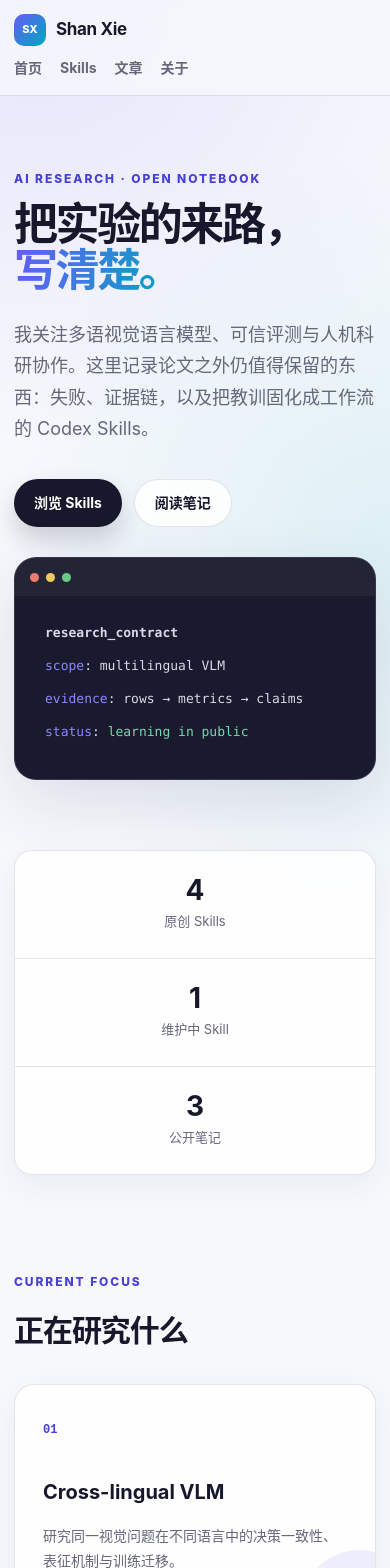
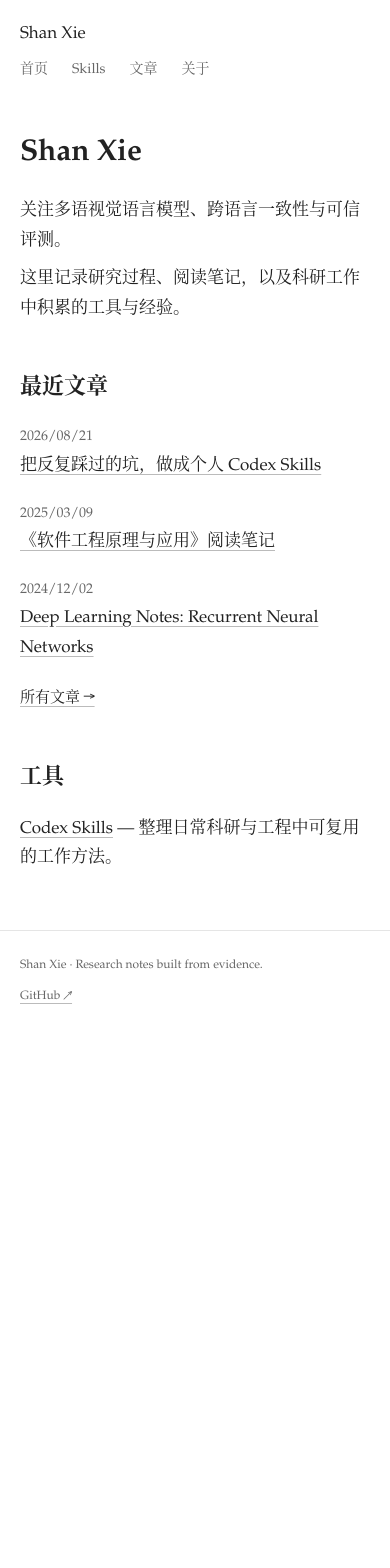
Before and after one commit to ShAn3003/shan3003.github.io, a Next.js app: page / in a window 390 px wide. Shown: the top 1568 px of the page. After the commit the page ends 1023 px from the top, so only its background shows below. Built offline with nearby package versions, Linux system fonts and the light colour scheme.

Commit message:
Simplify site layout and article typography

```diff
--- a/app/about/page.tsx
+++ b/app/about/page.tsx
@@ -6,7 +6,7 @@ export default function AboutPage() {
   return (
     <>
       <header className="page-hero">
-        <p className="eyebrow">ABOUT</p><h1>你好，我是 Shan Xie。</h1>
+        <h1>你好，我是 Shan Xie。</h1>
         <p>我有人工智能专业背景，目前关注多语视觉语言模型、跨语言一致性、可信评测，以及让 AI agent 更可靠地参与科研工作的协作机制。</p>
       </header>
       <div className="about-grid">
--- a/app/archive/page.tsx
+++ b/app/archive/page.tsx
@@ -9,7 +9,7 @@ export default function ArchivePage() {
   const posts = getAllPosts();
   return (
     <>
-      <header className="page-hero compact"><p className="eyebrow">WRITING</p><h1>文章归档</h1><p>研究记录、工程反思与阶段性阅读笔记。</p></header>
+      <header className="page-hero compact"><h1>文章归档</h1><p>研究记录、工程反思与阶段性阅读笔记。</p></header>
       <div className="archive-list">
         {posts.map((post) => (
           <article key={post.slug}>
--- a/app/globals.css
+++ b/app/globals.css
@@ -1,194 +1,130 @@
 :root {
-  --bg: #f7f8fc;
-  --surface: rgba(255, 255, 255, 0.84);
-  --surface-solid: #fff;
-  --ink: #17182b;
-  --muted: #65677a;
-  --line: rgba(35, 37, 65, 0.12);
-  --accent: #665cf6;
-  --accent-dark: #4940d8;
-  --cyan: #00a8bd;
-  --orange: #f08a4b;
-  --shadow: 0 24px 70px rgba(44, 45, 84, 0.12);
+  color-scheme: light;
+  --ink: #222;
+  --muted: #666;
+  --line: #e5e5e5;
 }
 
 * { box-sizing: border-box; }
-html { scroll-behavior: smooth; }
 body {
   margin: 0;
   color: var(--ink);
-  background:
-    radial-gradient(circle at 10% 0%, rgba(102, 92, 246, 0.12), transparent 28rem),
-    radial-gradient(circle at 100% 15%, rgba(0, 168, 189, 0.10), transparent 25rem),
-    var(--bg);
-  font-family: Inter, ui-sans-serif, system-ui, -apple-system, BlinkMacSystemFont, "Segoe UI", "Noto Sans CJK SC", sans-serif;
+  background: #fff;
+  font-family: Palatino, "Palatino Linotype", "Book Antiqua", "Noto Serif CJK SC", "Songti SC", SimSun, serif;
+  font-size: 17px;
   line-height: 1.75;
+  overflow-wrap: anywhere;
+}
+a { color: inherit; text-decoration: underline; text-decoration-color: #bbb; text-underline-offset: 4px; }
+a:hover { text-decoration-color: currentColor; }
+a:focus-visible { outline: 2px solid #555; outline-offset: 4px; }
+code { font-family: ui-monospace, SFMono-Regular, Menlo, Consolas, monospace; font-size: .85em; }
+h1 { margin: 0 0 24px; font-size: 34px; line-height: 1.3; font-weight: 600; }
+h2 { margin: 0 0 20px; font-size: 22px; line-height: 1.5; font-weight: 600; }
+h3 { margin: 0 0 8px; font-size: 20px; line-height: 1.5; font-weight: 600; }
+p { margin: 8px 0; }
+.shell { width: min(760px, calc(100% - 40px)); margin-inline: auto; }
+.page-content { padding-block: 48px 72px; }
+.skip-link { position: fixed; left: 16px; top: -80px; padding: 9px 14px; background: #222; color: #fff; z-index: 100; }
+.skip-link:focus { top: 12px; }
+
+.header-inner, .footer-inner { display: flex; align-items: center; justify-content: space-between; gap: 28px; }
+.header-inner { min-height: 80px; }
+.brand { text-decoration: none; }
+.brand strong { font-size: 17px; font-weight: 400; }
+.site-header nav { display: flex; flex-wrap: wrap; gap: 12px 24px; }
+.site-header nav a { color: var(--muted); font-size: 14px; text-decoration: none; }
+.site-header a:hover { text-decoration: underline; }
+.site-footer { border-top: 1px solid var(--line); color: var(--muted); }
+.footer-inner { min-height: 76px; font-size: 12px; }
+
+.home section + section, .skill-section, .about-grid section { margin-top: 48px; }
+.home-notes ul { margin: 0 0 20px; padding: 0; list-style: none; }
+.home-notes li { display: grid; grid-template-columns: 100px 1fr; gap: 20px; margin-block: 16px; align-items: baseline; }
+.home-notes time, .archive-list time { color: var(--muted); font-size: 14px; font-variant-numeric: tabular-nums; }
+.home-more, .text-link { font-size: 15px; }
+.page-hero { margin-bottom: 32px; }
+.catalog-date { color: var(--muted); font-size: 14px; margin-top: 20px; }
+
+.archive-list article { display: grid; grid-template-columns: 100px 1fr; gap: 20px; padding-block: 24px; border-bottom: 1px solid var(--line); }
+.archive-list h2 { margin-bottom: 8px; font-size: 20px; }
+.archive-list p { margin: 0; color: var(--muted); font-size: 16px; }
+.contact-line { margin-top: 40px; }
+
+.section-heading { display: flex; align-items: baseline; gap: 12px; margin-bottom: 8px; }
+.section-heading h2 { margin: 0; }
+.section-heading > span { color: var(--muted); font-size: 14px; }
+.skill-card { padding-block: 24px; border-bottom: 1px solid var(--line); }
+.skill-card-top { display: flex; flex-wrap: wrap; align-items: baseline; justify-content: space-between; gap: 8px 20px; }
+.status, .skill-type { color: var(--muted); font-size: 14px; }
+.skill-type { margin: 0 0 8px; }
+.skill-card > code { color: var(--muted); }
+.skill-card dl { margin: 16px 0; font-size: 16px; }
+.skill-card dl div { display: grid; grid-template-columns: 40px minmax(0, 1fr); gap: 12px; margin-block: 8px; }
+.skill-card dt { font-weight: 600; }
+.skill-card dd { margin: 0; }
+.tag-row { display: flex; flex-wrap: wrap; gap: 4px 16px; margin-bottom: 12px; color: var(--muted); font-size: 13px; }
+.catalog-note { margin-top: 48px; font-size: 15px; }
+.catalog-note p { color: var(--muted); }
+.post-card { padding-block: 24px; border-bottom: 1px solid var(--line); }
+.post-card time { color: var(--muted); font-size: 14px; }
+
+body:has(.post) {
+  color: #111;
+  background: #fff;
+  font-family: Palatino, "Palatino Linotype", "Book Antiqua", "Noto Serif CJK SC", "Songti SC", SimSun, serif;
+}
+body:has(.post) > .site-header,
+body:has(.post) > .site-footer { display: none; }
+.page-content:has(.post) { width: min(900px, calc(100% - 40px)); min-height: 0; padding-block: 40px 64px; }
+.post { overflow-wrap: anywhere; }
+.post-header { margin-bottom: 32px; }
+.post-header h1 { margin: 0 0 20px; font-size: 32px; font-weight: 700; line-height: 1.3; letter-spacing: normal; }
+.post-author { margin: 0 0 16px; font-size: 24px; font-weight: 700; line-height: 1.4; }
+.post-date { margin: 0; font-size: 18px; font-weight: 700; }
+.post-content { font-size: 18px; line-height: 1.85; }
+.post-content > :first-child { margin-top: 0; }
+.post-content p { margin: 0 0 1.2em; }
+.post-content h2 { margin: 1.8em 0 .6em; font-size: 24px; line-height: 1.5; }
+.post-content h3 { margin: 1.6em 0 .6em; font-size: 20px; line-height: 1.5; }
+.post-content ul, .post-content ol { padding-left: 1.5em; }
+.post-content blockquote { margin: 24px 0; padding-left: 20px; border-left: 2px solid #aaa; }
+.post-content pre { overflow-x: auto; padding: 16px; background: #f5f5f5; overflow-wrap: normal; }
+.post-content code { font-size: .85em; background: #f5f5f5; padding: 2px 4px; }
+.post-content pre code { background: none; padding: 0; }
+.post-content img { max-width: 100%; height: auto; }
+.post-content table { max-width: 100%; border-collapse: collapse; display: block; overflow-x: auto; }
+.post-content th, .post-content td { padding: 8px 12px; border: 1px solid #ccc; text-align: left; }
+.post a { color: #0000a0; text-decoration: underline; text-underline-offset: 3px; }
+.post a:visited { color: #551a8b; }
+.post a:hover { color: #0000ee; }
+.post a:focus-visible { outline: 2px solid #0000a0; outline-offset: 4px; }
+.post-footer { margin-top: 48px; font-size: 16px; }
+
+@media (max-width: 620px) {
+  .page-content:has(.post) { width: calc(100% - 32px); padding-block: 28px 40px; }
+  .post-header h1 { font-size: 28px; }
+  .post-content { font-size: 17px; }
 }
 
-a { color: var(--accent-dark); text-decoration: none; transition: color .15s ease, transform .15s ease; }
-a:hover { color: var(--accent); }
-a:focus-visible { outline: 3px solid rgba(102, 92, 246, 0.35); outline-offset: 4px; border-radius: 4px; }
-code { font-family: ui-monospace, SFMono-Regular, Menlo, Consolas, monospace; }
-.shell { width: min(1120px, calc(100% - 40px)); margin-inline: auto; }
-.page-content { min-height: calc(100vh - 160px); padding-block: 64px 96px; }
-.skip-link { position: fixed; left: 16px; top: -80px; padding: 9px 14px; background: var(--ink); color: var(--surface-solid); z-index: 100; }
-.skip-link:focus { top: 12px; }
-
-.site-header {
-  min-height: 68px;
-  border-bottom: 1px solid var(--line);
-  background: rgba(247, 248, 252, 0.82);
-  backdrop-filter: blur(16px);
-  position: sticky;
-  top: 0;
-  z-index: 20;
-}
-.header-inner, .footer-inner { display: flex; align-items: center; justify-content: space-between; gap: 28px; }
-.header-inner { min-height: 68px; }
-.brand { display: inline-flex; align-items: center; gap: 10px; color: var(--ink); }
-.brand span { display: grid; place-items: center; width: 32px; height: 32px; border-radius: 10px; color: #fff; background: linear-gradient(135deg, var(--accent), var(--cyan)); font-size: 11px; font-weight: 850; }
-.brand strong { font-size: 17px; letter-spacing: -.02em; }
-.site-header nav { display: flex; gap: 28px; }
-.site-header nav a { color: var(--muted); font-size: 14px; font-weight: 700; }
-.site-header nav a:hover { color: var(--ink); }
-
-.hero { display: grid; grid-template-columns: minmax(0, 1.35fr) minmax(280px, .65fr); gap: 72px; align-items: center; min-height: 530px; padding: 38px 0 70px; }
-.eyebrow { color: var(--accent-dark); font-size: 12px; font-weight: 850; letter-spacing: .16em; margin: 0 0 12px; }
-.hero h1, .page-hero h1, .post-header h1 { font-size: clamp(46px, 7vw, 78px); line-height: 1.05; letter-spacing: -.055em; margin: 0 0 26px; font-weight: 850; }
-.hero h1 span { background: linear-gradient(100deg, var(--accent), var(--cyan)); background-clip: text; color: transparent; }
-.hero-lead, .page-hero > p:not(.eyebrow):not(.catalog-date) { color: var(--muted); font-size: 18px; max-width: 720px; }
-.hero-actions { display: flex; flex-wrap: wrap; gap: 12px; margin-top: 34px; }
-.button { display: inline-flex; align-items: center; padding: 11px 20px; border-radius: 999px; font-weight: 750; font-size: 14px; }
-.button-primary { background: var(--ink); color: #fff; box-shadow: 0 12px 24px rgba(23, 24, 43, .18); }
-.button-primary:hover { color: #fff; transform: translateY(-1px); }
-.button-secondary { color: var(--ink); border: 1px solid var(--line); background: var(--surface); }
-
-.hero-console { position: relative; overflow: hidden; border: 1px solid rgba(255,255,255,.12); border-radius: 22px; background: #191a2d; color: #d8d9ea; padding: 54px 30px 26px; box-shadow: var(--shadow); transform: rotate(1.5deg); font-family: ui-monospace, SFMono-Regular, Menlo, Consolas, monospace; font-size: 13px; }
-.hero-console p { margin: 10px 0; }
-.console-bar { position: absolute; inset: 0 0 auto; height: 38px; display: flex; gap: 7px; align-items: center; padding: 0 15px; background: rgba(255,255,255,.045); }
-.console-bar span { width: 9px; height: 9px; border-radius: 50%; background: #696b7f; }
-.console-bar span:first-child { background: #f27a6a; }
-.console-bar span:nth-child(2) { background: #f3c75f; }
-.console-bar span:last-child { background: #69ca84; }
-.console-key { color: #8f87ff; }
-.console-ok { color: #78d9b0; }
-
-.stat-strip { display: grid; grid-template-columns: repeat(3, 1fr); border: 1px solid var(--line); border-radius: 18px; background: var(--surface); backdrop-filter: blur(12px); box-shadow: 0 12px 32px rgba(44,45,84,.06); }
-.stat-strip div { padding: 24px; text-align: center; }
-.stat-strip div + div { border-left: 1px solid var(--line); }
-.stat-strip strong { display: block; font-size: 28px; line-height: 1.1; }
-.stat-strip span { color: var(--muted); font-size: 13px; }
-
-.home-section, .skill-section { margin-top: 96px; }
-.section-heading { display: flex; justify-content: space-between; align-items: end; gap: 20px; margin-bottom: 28px; }
-.section-heading h2 { margin: 0; font-size: 30px; letter-spacing: -.035em; }
-.section-heading > span { color: var(--muted); font-weight: 750; }
-.focus-grid, .post-grid { display: grid; grid-template-columns: repeat(3, 1fr); gap: 18px; }
-.focus-card, .post-card, .skill-card, .about-grid section { border: 1px solid var(--line); border-radius: 20px; background: var(--surface); padding: 28px; box-shadow: 0 10px 35px rgba(44,45,84,.055); }
-.focus-card { min-height: 225px; position: relative; overflow: hidden; }
-.focus-card::after { content: ""; position: absolute; width: 120px; height: 120px; border-radius: 50%; right: -45px; bottom: -55px; background: currentColor; opacity: .09; }
-.focus-violet { color: var(--accent-dark); }
-.focus-cyan { color: #067f91; }
-.focus-orange { color: #c05f25; }
-.focus-card h3, .post-card h3 { color: var(--ink); font-size: 20px; margin: 34px 0 10px; }
-.focus-card p, .post-card p { color: var(--muted); font-size: 14px; }
-.card-index { font-family: ui-monospace, monospace; font-size: 12px; font-weight: 850; }
-.post-card { display: flex; flex-direction: column; }
-.post-card time { color: var(--muted); font-size: 12px; font-family: ui-monospace, monospace; }
-.post-card h3 { margin-top: 18px; }
-.post-card h3 a { color: var(--ink); }
-.post-card .text-link { margin-top: auto; }
-.text-link { display: inline-block; padding-top: 8px; font-size: 13px; font-weight: 750; }
-
-.manifesto { margin-top: 110px; padding: 52px; border-radius: 24px; background: linear-gradient(130deg, #1b1c32, #2e285d); color: #fff; }
-.manifesto .eyebrow { color: #a9a4ff; }
-.manifesto blockquote { margin: 0; color: #fff; font-size: clamp(24px, 4vw, 38px); line-height: 1.45; letter-spacing: -.03em; font-style: normal; }
-
-.page-hero { padding: 42px 0 68px; border-bottom: 1px solid var(--line); }
-.page-hero.compact { padding-bottom: 40px; }
-.page-hero h1 { font-size: clamp(42px, 6vw, 66px); }
-.catalog-date { color: var(--muted); font-size: 13px; margin-top: 24px; }
-.skill-grid { display: grid; grid-template-columns: repeat(2, minmax(0, 1fr)); gap: 20px; }
-.skill-card { position: relative; }
-.skill-card-top { display: flex; align-items: center; justify-content: space-between; }
-.skill-symbol { display: grid; place-items: center; width: 42px; height: 42px; border-radius: 13px; color: #fff; background: linear-gradient(135deg, var(--accent), var(--cyan)); font-weight: 850; }
-.status { border-radius: 999px; padding: 4px 9px; font-size: 11px; font-weight: 750; background: #eef0f6; color: var(--muted); }
-.status-active { background: #e6f8f1; color: #147855; }
-.skill-type { margin: 24px 0 4px; color: var(--muted); font-size: 12px; text-transform: uppercase; letter-spacing: .08em; }
-.skill-card h3 { margin: 0 0 3px; font-size: 23px; letter-spacing: -.025em; }
-.skill-card code { color: var(--accent-dark); background: rgba(102,92,246,.08); border-radius: 4px; padding: 2px 5px; }
-.skill-card > p:not(.skill-type) { color: var(--muted); }
-.skill-card dl { margin: 22px 0; border-top: 1px solid var(--line); }
-.skill-card dl div { display: grid; grid-template-columns: 46px 1fr; gap: 12px; padding: 12px 0; border-bottom: 1px solid var(--line); font-size: 13px; }
-.skill-card dt { color: var(--ink); font-weight: 800; }
-.skill-card dd { color: var(--muted); margin: 0; }
-.tag-row { display: flex; flex-wrap: wrap; gap: 7px; }
-.tag-row span { border: 1px solid var(--line); border-radius: 999px; padding: 3px 9px; color: var(--muted); font-size: 11px; }
-.catalog-note { margin-top: 70px; padding: 25px 28px; border-left: 4px solid var(--accent); border-radius: 0 14px 14px 0; background: rgba(102,92,246,.07); }
-.catalog-note p { color: var(--muted); margin-bottom: 0; }
-
-.archive-list article { display: grid; grid-template-columns: 120px 1fr; gap: 36px; padding: 32px 0; border-bottom: 1px solid var(--line); }
-.archive-list time { color: var(--muted); font-family: ui-monospace, monospace; font-size: 12px; padding-top: 7px; }
-.archive-list h2 { margin: 0 0 8px; font-size: 23px; }
-.archive-list h2 a { color: var(--ink); }
-.archive-list p { margin: 0; color: var(--muted); }
-.about-grid { display: grid; grid-template-columns: repeat(2, 1fr); gap: 20px; margin-top: 60px; }
-.about-grid h2 { margin-top: 0; }
-.about-grid p, .contact-line { color: var(--muted); }
-.contact-line { margin-top: 34px; }
-
-.post { max-width: 790px; margin-inline: auto; }
-.post-header { padding: 42px 0 48px; border-bottom: 1px solid var(--line); }
-.post-header h1 { font-size: clamp(40px, 6vw, 66px); }
-.post-meta { display: flex; flex-wrap: wrap; gap: 10px 18px; color: var(--muted); font-size: 13px; }
-.post-content { padding-top: 38px; font-size: 17px; }
-.post-content h2 { margin: 2.2em 0 .7em; letter-spacing: -.025em; }
-.post-content h3 { margin-top: 1.8em; }
-.post-content p, .post-content li { color: #3d3f50; }
-.post-content blockquote { margin: 28px 0; padding: 4px 0 4px 22px; border-left: 4px solid var(--accent); color: var(--muted); }
-.post-content pre { overflow-x: auto; padding: 18px; border-radius: 14px; color: #e7e7f2; background: #191a2d; }
-.post-content code { color: var(--accent-dark); background: rgba(102,92,246,.08); border-radius: 4px; padding: 2px 4px; }
-.post-content pre code { color: inherit; background: none; padding: 0; }
-.post-content img { max-width: 100%; height: auto; border-radius: 16px; box-shadow: var(--shadow); }
-.post-content table { width: 100%; border-collapse: collapse; display: block; overflow-x: auto; }
-.post-content th, .post-content td { padding: 10px 12px; border: 1px solid var(--line); text-align: left; }
-
-.site-footer { border-top: 1px solid var(--line); color: var(--muted); }
-.footer-inner { min-height: 92px; font-size: 13px; }
-
-@media (max-width: 800px) {
-  .page-content { padding-top: 34px; }
-  .hero { grid-template-columns: 1fr; gap: 30px; min-height: 0; }
-  .hero-console { transform: none; }
-  .focus-grid, .post-grid, .skill-grid, .about-grid { grid-template-columns: 1fr; }
+@media print {
+  .page-content:has(.post) { width: 100%; padding: 0; }
+  .post-footer { display: none; }
+  .post a { color: inherit; }
 }
 
+
 @media (max-width: 620px) {
-  .shell { width: min(100% - 28px, 1120px); }
-  .site-header { position: static; }
-  .header-inner { align-items: flex-start; flex-direction: column; gap: 10px; padding-block: 14px; }
-  .site-header nav { width: 100%; gap: 18px; overflow-x: auto; }
-  .hero h1 { font-size: 44px; }
-  .stat-strip { grid-template-columns: 1fr; }
-  .stat-strip div + div { border-left: 0; border-top: 1px solid var(--line); }
-  .section-heading { align-items: start; }
-  .manifesto { padding: 34px 26px; }
-  .archive-list article { grid-template-columns: 1fr; gap: 8px; }
-  .footer-inner { align-items: flex-start; flex-direction: column; justify-content: center; gap: 2px; }
+  .header-inner { align-items: flex-start; flex-direction: column; gap: 8px; padding-block: 20px; }
+  .page-content { padding-block: 32px 48px; }
+  h1 { font-size: 30px; }
+  .home-notes li, .archive-list article { grid-template-columns: 1fr; gap: 2px; }
+  .home-notes li { margin-block: 20px; }
+  .footer-inner { align-items: flex-start; flex-direction: column; justify-content: center; gap: 2px; padding-block: 16px; }
 }
 
-@media (prefers-reduced-motion: reduce) {
-  * { scroll-behavior: auto !important; transition: none !important; }
+@media print {
+  .site-header, .site-footer, .skip-link { display: none; }
+  .shell { width: 100%; }
+  .page-content { padding: 0; }
 }
-
-@media (prefers-color-scheme: dark) {
-  :root { --bg: #11121d; --surface: rgba(27,28,45,.84); --surface-solid: #1b1c2d; --ink: #f0f0f7; --muted: #a4a6b8; --line: rgba(229,230,244,.13); --accent: #9189ff; --accent-dark: #aaa5ff; --shadow: 0 24px 70px rgba(0,0,0,.28); }
-  .site-header { background: rgba(17,18,29,.82); }
-  .button-primary { background: #f0f0f7; color: #17182b; }
-  .button-primary:hover { color: #17182b; }
-  .status { background: #292b41; }
-  .status-active { background: #153c33; color: #79dfbc; }
-  .focus-cyan { color: #61cddd; }
-  .focus-orange { color: #f4a779; }
-  .post-content p, .post-content li { color: #c9cad7; }
-}
--- a/app/page.tsx
+++ b/app/page.tsx
@@ -1,69 +1,35 @@
 import Link from "next/link";
-import { PostCard } from "@/components/PostCard";
+import { formatDate } from "@/components/PostCard";
 import { getAllPosts } from "@/lib/posts";
-import { skillsByOwnership } from "@/lib/skills";
-
-const focuses = [
-  ["01", "Cross-lingual VLM", "研究同一视觉问题在不同语言中的决策一致性、表征机制与训练迁移。", "violet"],
-  ["02", "Evidence-first Evaluation", "让 prompt、parser、覆盖率、分母和逐行输出共同支撑每一个结果声明。", "cyan"],
-  ["03", "Agent Workflows", "把反复出现的科研协作问题沉淀成可复用、可验证的个人 Skills。", "orange"],
-] as const;
 
 export default function Home() {
   const posts = getAllPosts();
-  const originalCount = skillsByOwnership("original").length;
-  const maintainedCount = skillsByOwnership("maintained").length;
 
   return (
-    <>
-      <section className="hero">
-        <div className="hero-copy">
-          <p className="eyebrow">AI RESEARCH · OPEN NOTEBOOK</p>
-          <h1>把实验的来路，<br /><span>写清楚。</span></h1>
-          <p className="hero-lead">我关注多语视觉语言模型、可信评测与人机科研协作。这里记录论文之外仍值得保留的东西：失败、证据链，以及把教训固化成工作流的 Codex Skills。</p>
-          <div className="hero-actions">
-            <Link className="button button-primary" href="/skills/">浏览 Skills</Link>
-            <Link className="button button-secondary" href="/archive/">阅读笔记</Link>
-          </div>
-        </div>
-        <aside className="hero-console" aria-label="Research workflow summary">
-          <div className="console-bar"><span /><span /><span /></div>
-          <p><b>research_contract</b></p>
-          <p><span className="console-key">scope</span>: multilingual VLM</p>
-          <p><span className="console-key">evidence</span>: rows → metrics → claims</p>
-          <p><span className="console-key">status</span>: <span className="console-ok">learning in public</span></p>
-        </aside>
+    <div className="home">
+      <section className="home-intro" aria-labelledby="home-title">
+        <h1 id="home-title">Shan Xie</h1>
+        <p>关注多语视觉语言模型、跨语言一致性与可信评测。</p>
+        <p>这里记录研究过程、阅读笔记，以及科研工作中积累的工具与经验。</p>
       </section>
 
-      <section className="stat-strip" aria-label="站点概览">
-        <div><strong>{originalCount}</strong><span>原创 Skills</span></div>
-        <div><strong>{maintainedCount}</strong><span>维护中 Skill</span></div>
-        <div><strong>{posts.length}</strong><span>公开笔记</span></div>
+      <section className="home-notes" aria-labelledby="notes-title">
+        <h2 id="notes-title">最近文章</h2>
+        <ul>
+          {posts.slice(0, 5).map((post) => (
+            <li key={post.slug}>
+              <time dateTime={post.date}>{formatDate(post.date)}</time>
+              <Link href={`/posts/${post.slug}/`}>{post.title}</Link>
+            </li>
+          ))}
+        </ul>
+        <Link className="home-more" href="/archive/">所有文章 →</Link>
       </section>
 
-      <section className="home-section">
-        <div className="section-heading"><div><p className="eyebrow">CURRENT FOCUS</p><h2>正在研究什么</h2></div></div>
-        <div className="focus-grid">
-          {focuses.map(([index, title, summary, color]) => (
-            <article className={`focus-card focus-${color}`} key={index}>
-              <span className="card-index">{index}</span><h3>{title}</h3><p>{summary}</p>
-            </article>
-          ))}
-        </div>
+      <section className="home-tools" aria-labelledby="tools-title">
+        <h2 id="tools-title">工具</h2>
+        <p><Link href="/skills/">Codex Skills</Link> — 整理日常科研与工程中可复用的工作方法。</p>
       </section>
-
-      <section className="home-section">
-        <div className="section-heading">
-          <div><p className="eyebrow">LATEST NOTES</p><h2>最近记录</h2></div>
-          <Link href="/archive/">查看全部 →</Link>
-        </div>
-        <div className="post-grid">{posts.slice(0, 3).map((post) => <PostCard key={post.slug} post={post} />)}</div>
-      </section>
-
-      <section className="manifesto">
-        <p className="eyebrow">WORKING PRINCIPLE</p>
-        <blockquote>一个实验的价值，不只在最终数字，也在于别人能否从原始证据走到同一个结论。</blockquote>
-      </section>
-    </>
+    </div>
   );
 }
--- a/app/posts/[slug]/page.tsx
+++ b/app/posts/[slug]/page.tsx
@@ -1,4 +1,5 @@
 import type { Metadata } from "next";
+import Link from "next/link";
 import { formatDate } from "@/components/PostCard";
 import { getPost, getPostSlugs } from "@/lib/posts";
 
@@ -20,11 +21,12 @@ export default async function PostPage({ params }: Props) {
   return (
     <article className="post">
       <header className="post-header">
-        <p className="eyebrow">RESEARCH NOTE</p>
         <h1>{post.title}</h1>
-        <div className="post-meta"><time dateTime={post.date}>{formatDate(post.date)}</time>{post.tags.map((tag) => <span key={tag}>#{tag}</span>)}</div>
+        <p className="post-author">Shan Xie</p>
+        <p className="post-date"><time dateTime={post.date}>{formatDate(post.date)}</time></p>
       </header>
       <div className="post-content" dangerouslySetInnerHTML={{ __html: post.contentHtml }} />
+      <footer className="post-footer"><Link href="/archive/">返回文章列表</Link></footer>
     </article>
   );
 }
--- a/components/Header.tsx
+++ b/components/Header.tsx
@@ -12,7 +12,6 @@ export function Header() {
     <header className="site-header">
       <div className="shell header-inner">
         <Link className="brand" href="/" aria-label="Shan Xie 首页">
-          <span>SX</span>
           <strong>Shan Xie</strong>
         </Link>
         <nav aria-label="主导航">
--- a/components/SkillCard.tsx
+++ b/components/SkillCard.tsx
@@ -4,11 +4,10 @@ export function SkillCard({ skill }: { skill: Skill }) {
   return (
     <article className="skill-card" id={skill.name}>
       <div className="skill-card-top">
-        <span className="skill-symbol" aria-hidden="true">{skill.symbol}</span>
-        <span className={`status status-${skill.status}`}>{skill.status_label}</span>
+        <h3>{skill.title}</h3>
+        <span className="status">{skill.status_label}</span>
       </div>
       <p className="skill-type">{skill.type}{skill.plugin && ` · ${skill.plugin}`}</p>
-      <h3>{skill.title}</h3>
       <code>${skill.name}</code>
       <p>{skill.summary}</p>
       <dl>
```
Also changed, not shown: app/skills/page.tsx (+6 -7 lines).
